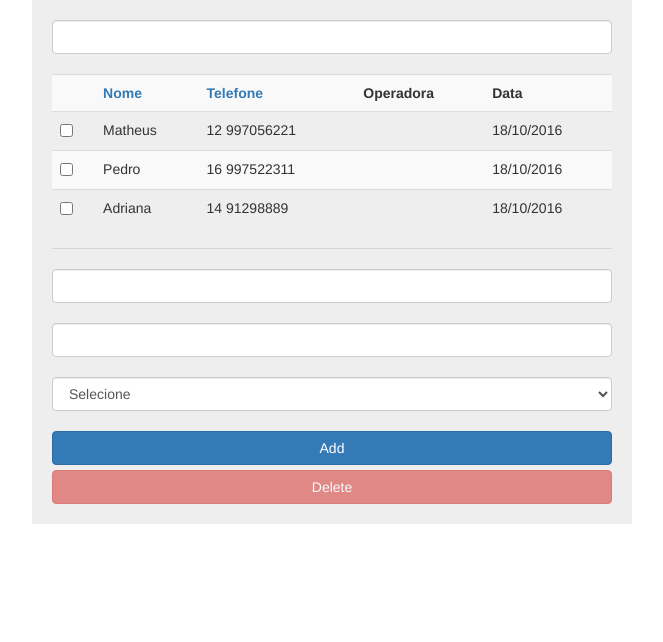
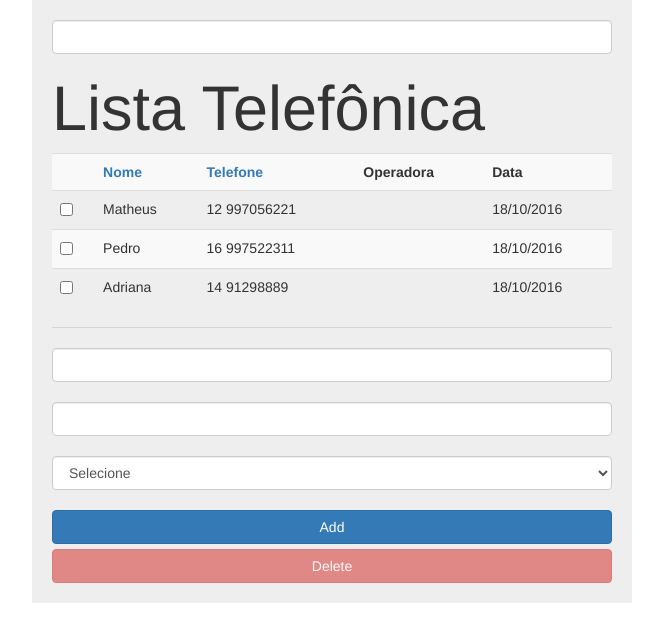
Before and after one commit to matheusquintaes/ListaTelef-nica, a plain HTML site: page index.html in a window 1280 px wide. Shown: the whole page, without its empty margins (308-971 px from the left). Drawn offline with nearby package versions, Linux system fonts and the light colour scheme.

Commit message:
Organização e gitignore

```diff
--- a/index.html
+++ b/index.html
@@ -14,6 +14,7 @@
 <body ng-controller="listaTelefonicaCtrl">
   <div class="jumbotron">
   <input class="form-control" type="text" ng-model="citerioDeBusca">
+    <h1>Lista Telefônica</h1>
     <table class="table table-striped">
       <tr>
         <th></th>
```
Also changed, not shown: 1 other file.
